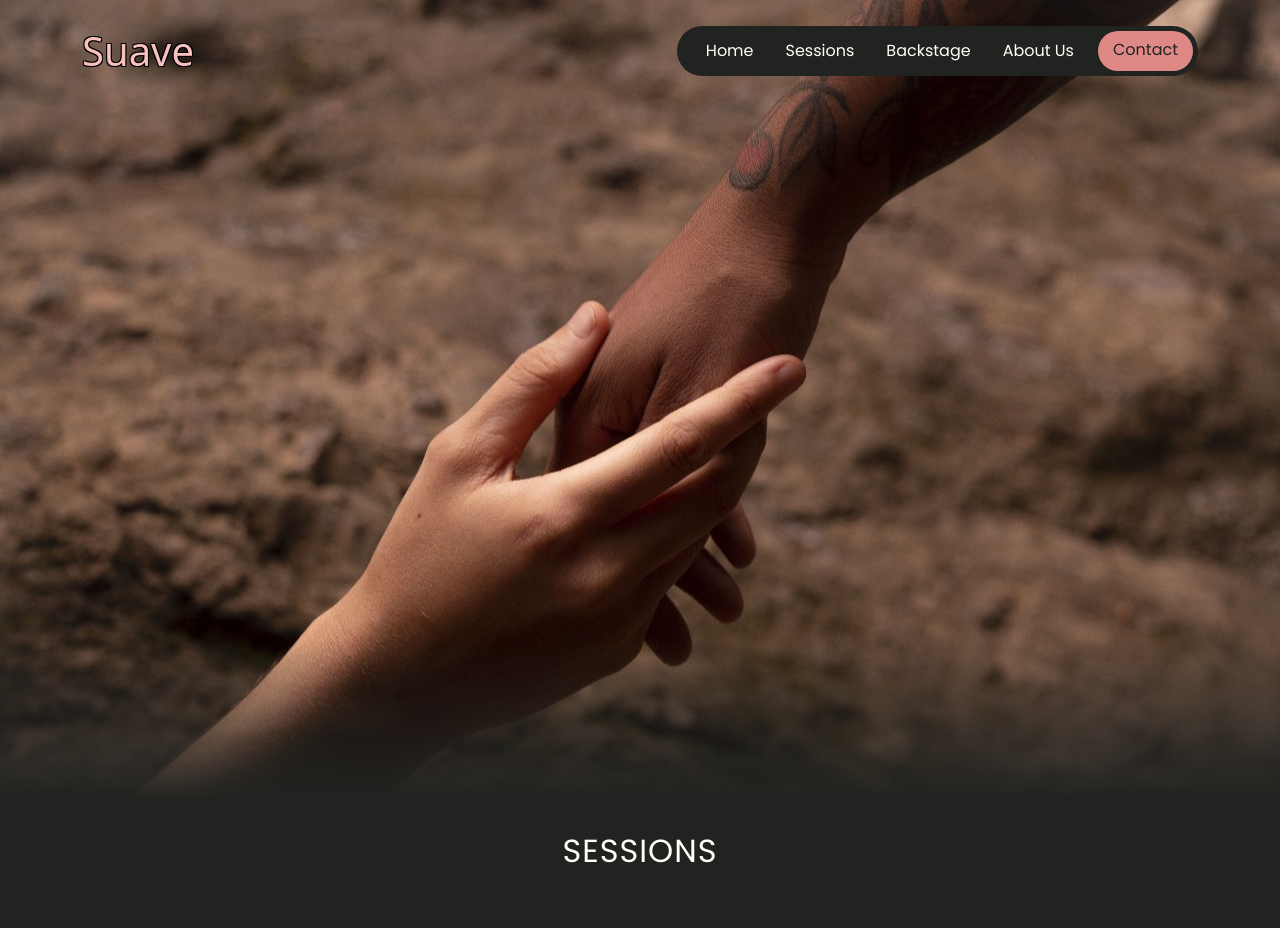
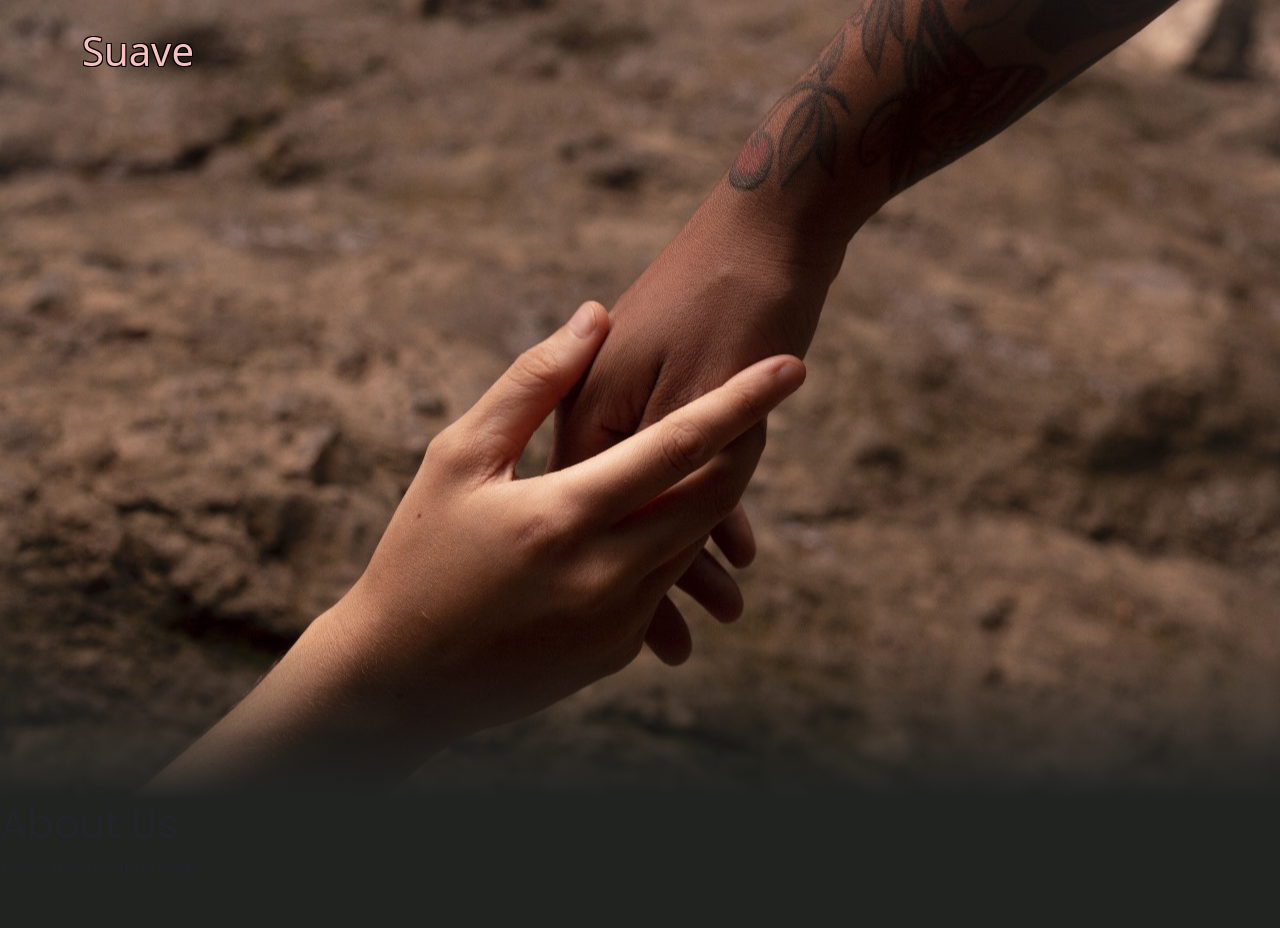
Before and after one commit to JoacoPuertas/suave-produc, a React (Vite) app: page /about in a window 1280 px wide. Shown: the top 928 px of the page. Built offline with nearby package versions, Linux system fonts and the light colour scheme; a web font is replaced by a local one.

Commit message:
terminado el home, agregando demas paginas

```diff
--- a/index.html
+++ b/index.html
@@ -2,7 +2,6 @@
 <html lang="en">
   <head>
     <meta charset="UTF-8" />
-    <link rel="icon" type="image/svg+xml" href="/vite.svg" />
     <meta name="viewport" content="width=device-width, initial-scale=1.0" />
     <title>Suave Productions </title>
   </head>
--- a/package.json
+++ b/package.json
@@ -16,7 +16,8 @@
     "react-bootstrap": "^2.10.4",
     "react-dom": "^18.3.1",
     "react-icons": "^5.3.0",
-    "react-responsive-gallery": "^4.0.0"
+    "react-responsive-gallery": "^4.0.0",
+    "react-router-dom": "^6.26.2"
   },
   "devDependencies": {
     "@eslint/js": "^9.9.0",
--- a/src/App.jsx
+++ b/src/App.jsx
@@ -1,25 +1,38 @@
 import React from 'react';
 import Navegator from './components/Nav';
 import Footer from './components/Footer';
-import Backstage from './components/Backstage';
+import Backstage from './components/Backstage'; // Este solo se usará en el home
+import SessionsPage from './components/SessionsPage'; // Importa el componente de página Sessions
+import AboutUsPage from './components/AboutUsPage';  // Importa el componente About Us
+import ContactPage from './components/ContactPage';  // Importa el componente Contact
+import BackstagePage from './components/BackstagePage'; // Importa la página Backstage
 import 'bootstrap/dist/css/bootstrap.min.css';
 import './App.css';
 import '@justinribeiro/lite-youtube';
+import { BrowserRouter as Router, Routes, Route } from 'react-router-dom';
 
 function App() {
   const sections = [
-    { name: 'Sessions', link: '#Sessions' },
-    { name: 'Backstage', link: '#Backstage' },
-    { name: 'About Us', link: '#About Us' },
-    { name: 'Contact', link: '#Contact' },
+    { name: 'Sessions', link: '/sessions' },
+    { name: 'Backstage', link: '/backstage' },
+    { name: 'About Us', link: '/about' },
+    { name: 'Contact', link: '/contact' },
   ];
 
   return (
+    <Router>
       <div className="App">
         <main className="main-section">
           <Navegator />
         </main>
 
+        {/* Definición de las rutas */}
+        <Routes>
+          {/* Home */}
+          <Route
+            path="/"
+            element={
+              <>
                 <section className='session px-2 py-3'>
                   <h2 className='text-center mb-5 mt-3'>Sessions</h2>
                   <div className="container text-center">
@@ -27,7 +40,7 @@ function App() {
                       <lite-youtube videoid="Rzf5Cd-XRzU"></lite-youtube>
                     </div>
                     <p className='fs-6 mt-4'>
-            Lorem ipsum dolor sit amet... Lorem ipsum dolor sit amet consectetur adipisicing elit. Adipisci corporis, aperiam perspiciatis a consequatur porro aut mollitia odio quas, dolor eligendi repellat illo optio quod illum distinctio. Excepturi, pariatur rem.
+                      Lorem ipsum dolor sit amet... Lorem ipsum dolor sit amet consectetur adipisicing elit.
                     </p>
                   </div>
                 </section>
@@ -35,11 +48,22 @@ function App() {
                 <section className='backstage p-3 p-md-5'>
                   <Backstage />
                 </section>
+              </>
+            }
+          />
+
+          {/* Otras páginas */}
+          <Route path="/sessions" element={<SessionsPage />} />
+          <Route path="/backstage" element={<BackstagePage />} />
+          <Route path="/about" element={<AboutUsPage />} />
+          <Route path="/contact" element={<ContactPage />} />
+        </Routes>
 
         <footer>
           <Footer sections={sections} />
         </footer>
       </div>
+    </Router>
   );
 }
 
--- /dev/null
+++ b/src/components/AboutUsPage.jsx
@@ -0,0 +1,12 @@
+import React from 'react';
+
+function AboutUs() {
+  return (
+    <div>
+      <h1>About Us</h1>
+      <p>This is the About Us page.</p>
+    </div>
+  );
+}
+
+export default AboutUs;
--- /dev/null
+++ b/src/components/BackstagePage.jsx
@@ -0,0 +1,12 @@
+import React from 'react';
+
+function BackstagePage() {
+  return (
+    <div>
+      <h1>About Us</h1>
+      <p>This is the About Us page.</p>
+    </div>
+  );
+}
+
+export default BackstagePage;
--- /dev/null
+++ b/src/components/ContactPage.jsx
@@ -0,0 +1,12 @@
+import React from 'react';
+
+function Contact() {
+  return (
+    <div>
+      <h1>About Us</h1>
+      <p>This is the About Us page.</p>
+    </div>
+  );
+}
+
+export default Contact;
--- a/src/components/Nav.jsx
+++ b/src/components/Nav.jsx
@@ -2,6 +2,7 @@ import React, { useState, useEffect } from 'react';
 import Container from 'react-bootstrap/Container';
 import Nav from 'react-bootstrap/Nav';
 import Navbar from 'react-bootstrap/Navbar';
+import { Link } from 'react-router-dom'; // Importa Link de react-router-dom
 import 'bootstrap/dist/css/bootstrap.min.css';
 import './Nav.css';
 
@@ -11,10 +12,9 @@ function Navegator() {
   useEffect(() => {
     const handleScroll = () => {
       const mainSection = document.querySelector('main');
-      const mainOffset = mainSection.offsetTop; // La distancia de la sección main desde la parte superior
+      const mainOffset = mainSection.offsetTop;
       const scrollPos = window.scrollY;
-      const triggerOffset = mainOffset + (window.innerHeight ); // Donde se esconde el nav
-
+      const triggerOffset = mainOffset + window.innerHeight;
 
       if (scrollPos >= triggerOffset) {
         setIsFixed(false);
@@ -37,15 +37,15 @@ function Navegator() {
       className={`px-4 py-3 ${isFixed ? 'custom-navbar fixed-top' : 'custom-navbar'}`}
     >
       <Container>
-        <Navbar.Brand href="#home" className="title-nav fs-1">Suave</Navbar.Brand>
+        <Navbar.Brand as={Link} to="/" className="title-nav fs-1">Suave</Navbar.Brand> {/* Cambia href por as={Link} y to */}
         <Navbar.Toggle className='color-black' aria-controls="responsive-navbar-nav" />
         <Navbar.Collapse id="responsive-navbar-nav">
           <Nav className="ms-auto nav-links fs-6">
-            <Nav.Link href="#Home">Home</Nav.Link>
-            <Nav.Link href="#Sessions">Sessions</Nav.Link>
-            <Nav.Link href="#Backstage">Backstage</Nav.Link>
-            <Nav.Link href="#About Us">About Us</Nav.Link>
-            <Nav.Link href="#Contact">Contact</Nav.Link>
+            <Nav.Link as={Link} to="/">Home</Nav.Link> {/* Cambia href por as={Link} y to */}
+            <Nav.Link as={Link} to="/sessions">Sessions</Nav.Link> {/* Navegación a Sessions */}
+            <Nav.Link as={Link} to="/backstage">Backstage</Nav.Link> {/* Navegación a Backstage */}
+            <Nav.Link as={Link} to="/about">About Us</Nav.Link> {/* Navegación a About Us */}
+            <Nav.Link as={Link} to="/contact">Contact</Nav.Link> {/* Navegación a Contact */}
           </Nav>
         </Navbar.Collapse>
       </Container>
--- /dev/null
+++ b/src/components/SessionsPage.jsx
@@ -0,0 +1,12 @@
+import React from 'react';
+
+function Sessions() {
+  return (
+    <div>
+      <h1>About Us</h1>
+      <p>This is the About Us page.</p>
+    </div>
+  );
+}
+
+export default Sessions;
```
Also changed, not shown: src/components/Nav.css (+48 -2 lines), 1 other file (tests, documents, lock files or other folders). Lines whose indentation alone changed are shown as unchanged.
